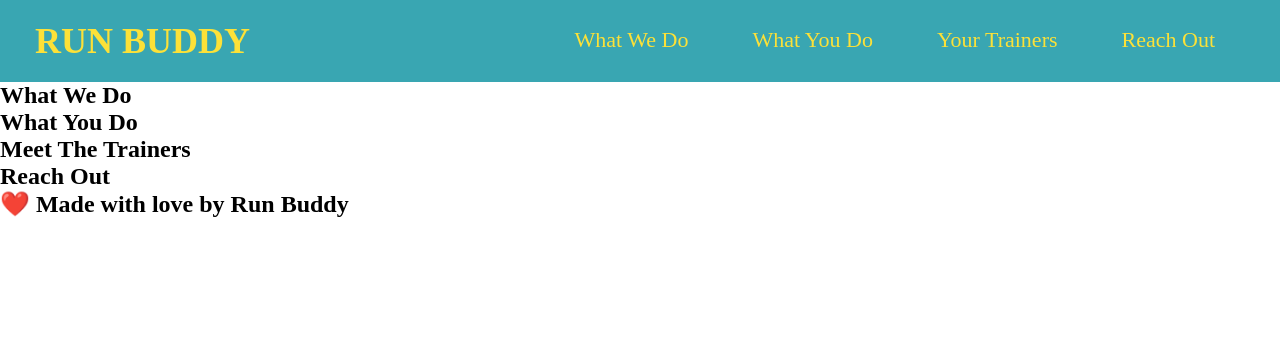
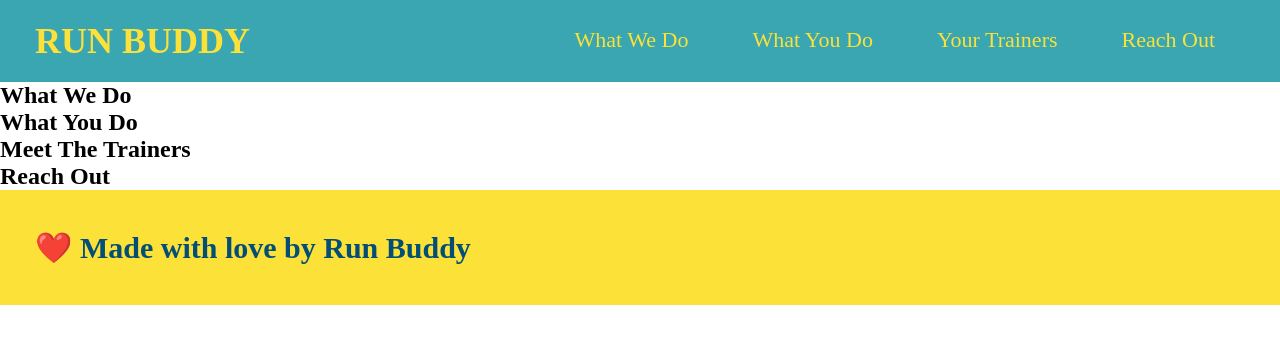
Before and after one commit to megphillips21/run-buddy, a plain HTML site: page index.html in a window 1280 px wide. Drawn offline with Linux system fonts and the light colour scheme.

Commit message:
footer elements and styling

```diff
--- a/assets/css/style.css
+++ b/assets/css/style.css
@@ -1,17 +1,21 @@
 * {
     margin: 0;
     padding: 0;
+    box-sizing: border-box;
 }
+
 body {
     /* more on crazy alphanumerical value in a minute!*/
     color:#39a6b2
     font-family: Helvetica, Arial, sans-serif;}
 
-    /* apply styles to <header>*/
+
+/* apply styles to <header>*/
 header {
     padding: 20px 35px;
     background-color: #39a6b2;
 }
+
 header h1 {
     font-weight: bold;
     font-size: 36px;
@@ -36,3 +40,22 @@ header nav ul li a {
     font-weight: lighter;
     font-size: 22px;
 }
+footer{
+    background: #fce138;
+    width:100%;
+    padding:40px 35px;
+}
+footer h2{
+display:inline;
+color:#024e76;
+font-size: 30px;
+margin:0
+}
+footer div{
+    float:right;
+    line-height: 1.5;
+    text-align: right;
+}
+footer a {
+    color:#024e76;
+}
```
